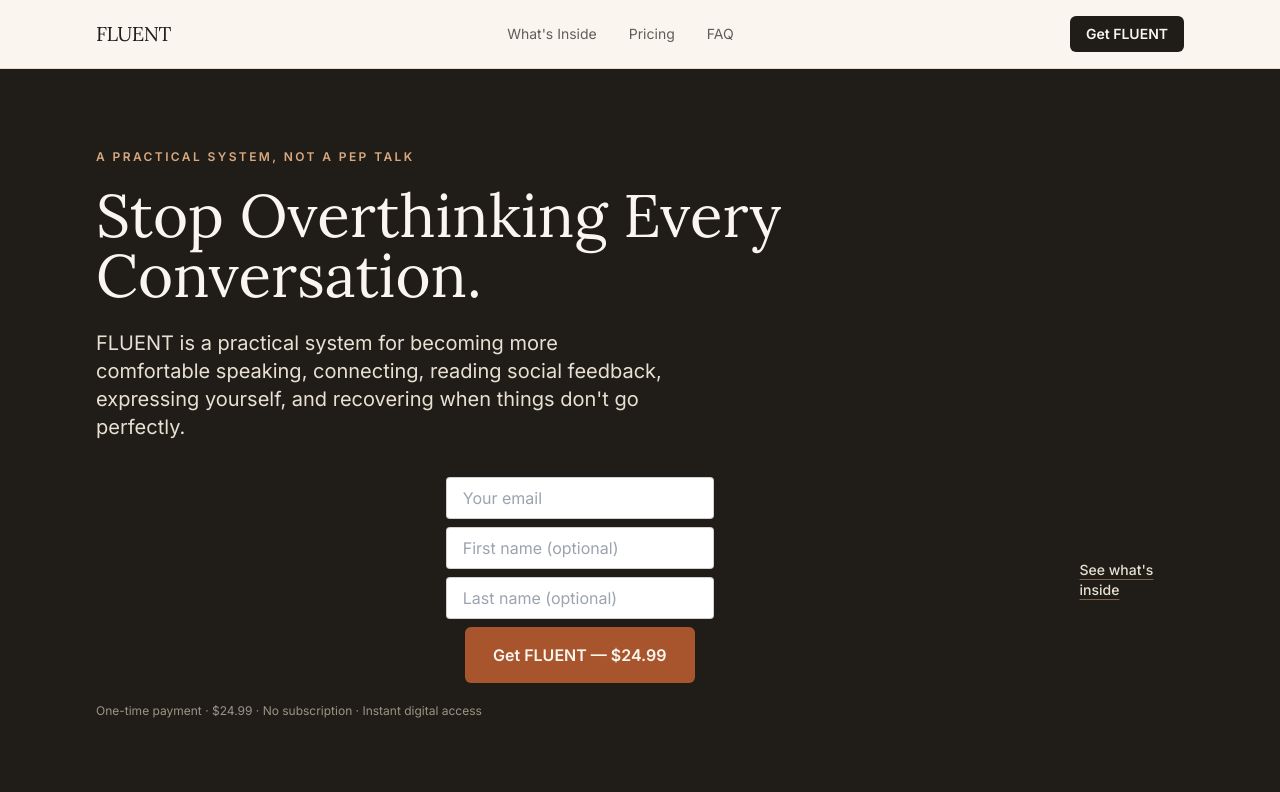
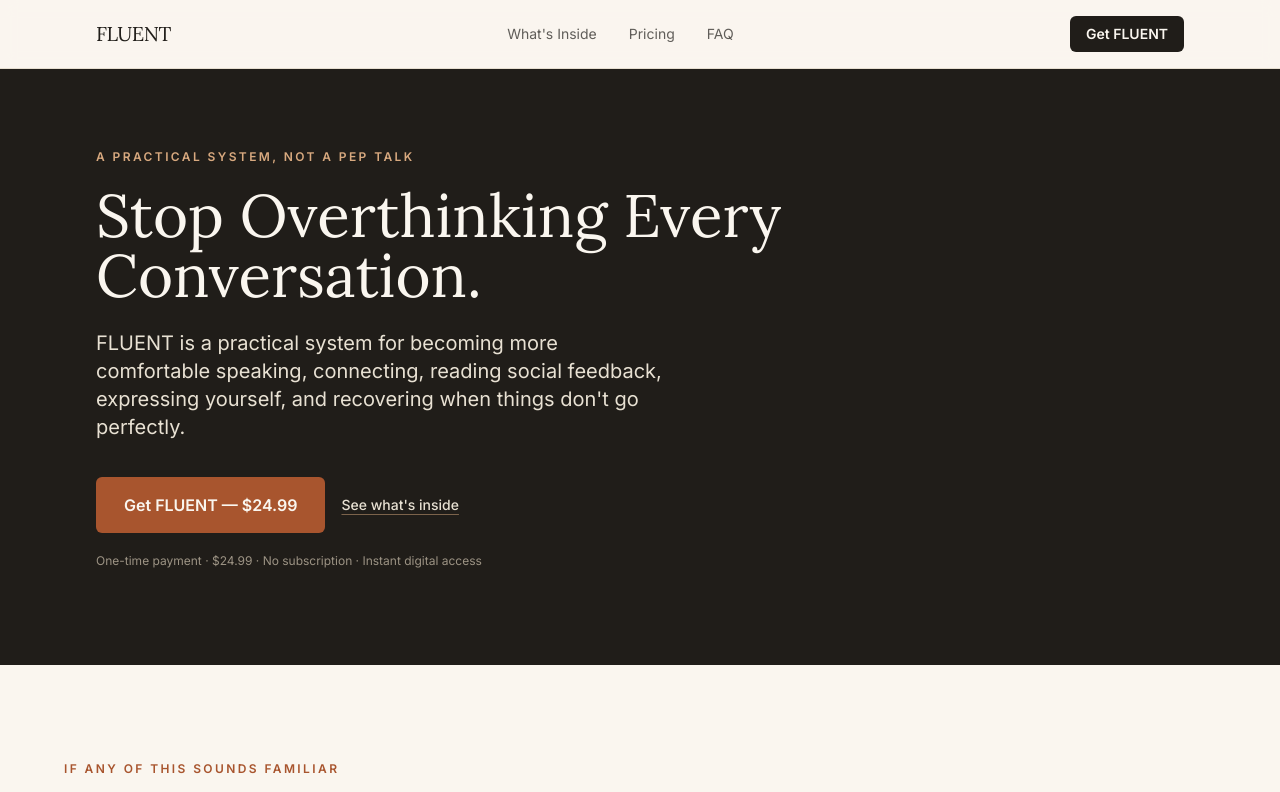
Before and after one commit to EnigmaGithub1/Fluent-system-website1, a Next.js app: page / in a window 1280 px wide. Shown: the top 792 px of the page. Built offline with nearby package versions, Linux system fonts and the light colour scheme; no server answers.

Commit message:
Update CheckoutButton.tsx

```diff
--- a/src/components/CheckoutButton.tsx
+++ b/src/components/CheckoutButton.tsx
@@ -15,19 +15,11 @@
 export default function CheckoutButton({ productId, variant = 'primary', className = '', children }: CheckoutButtonProps) {
   const [loading, setLoading] = useState(false);
   const [error, setError] = useState<string | null>(null);
-  const [email, setEmail] = useState('');
-  const [firstName, setFirstName] = useState('');
-  const [lastName, setLastName] = useState('');
   const product = getProduct(productId);
   const configured = isPaddleConfigured() && isProductConfigured(productId);
 
   async function handleClick() {
     setError(null);
-
-    if (!email) {
-      setError('Please enter your email');
-      return;
-    }
 
     if (!configured) {
       setError(
@@ -39,12 +31,7 @@
     setLoading(true);
     trackEvent('product_view', { product: productId });
     try {
-      await createCheckout({
-        productId,
-        email,
-        firstName: firstName || undefined,
-        lastName: lastName || undefined,
-      });
+      await createCheckout({ productId });
     } catch (err) {
       console.error(err);
       setError('Checkout could not open. Please try again in a moment.');
@@ -56,31 +43,7 @@
   const base = variant === 'primary' ? 'btn-primary' : 'btn-secondary';
 
   return (
-    <div className="flex flex-col items-center gap-2 w-full">
-      <input
-        type="email"
-        placeholder="Your email"
-        value={email}
-        onChange={(e) => setEmail(e.target.value)}
-        className="w-full sm:w-auto px-4 py-2 border border-ink/20 rounded"
-        disabled={loading}
-      />
-      <input
-        type="text"
-        placeholder="First name (optional)"
-        value={firstName}
-        onChange={(e) => setFirstName(e.target.value)}
-        className="w-full sm:w-auto px-4 py-2 border border-ink/20 rounded"
-        disabled={loading}
-      />
-      <input
-        type="text"
-        placeholder="Last name (optional)"
-        value={lastName}
-        onChange={(e) => setLastName(e.target.value)}
-        className="w-full sm:w-auto px-4 py-2 border border-ink/20 rounded"
-        disabled={loading}
-      />
+    <div className="flex flex-col items-center gap-2">
       <button
         type="button"
         onClick={handleClick}
```
